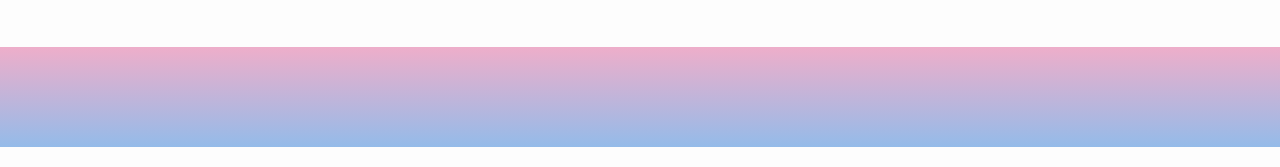
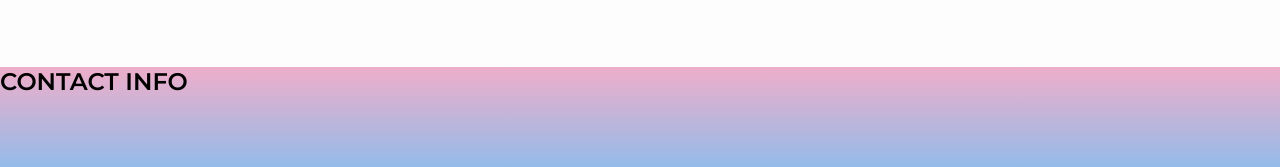
Before and after one commit to KaurTamm/2709, a plain HTML site: page index.html in a window 1280 px wide. Shown: the part 2350-2517 px from the top of the page. Drawn offline with nearby package versions, Linux system fonts and the light colour scheme.

Commit message:
Add files via upload
UPDATE footer

```diff
--- a/index.html
+++ b/index.html
@@ -44,6 +44,7 @@
 			</div>
 		</div>
 		<footer>
+			<h2>CONTACT INFO</h2>
 		</footer>
 	</body>
 </html>
```
